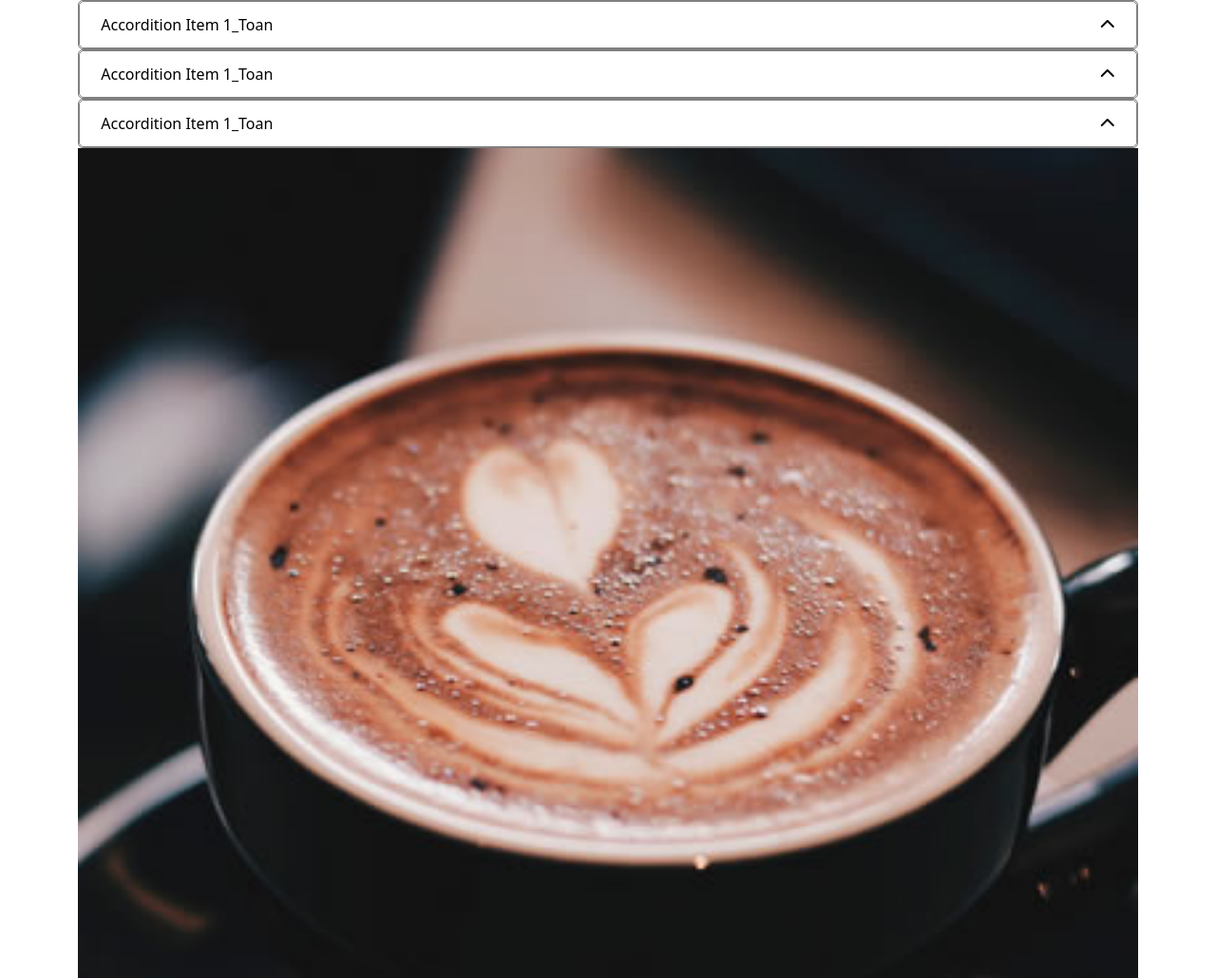
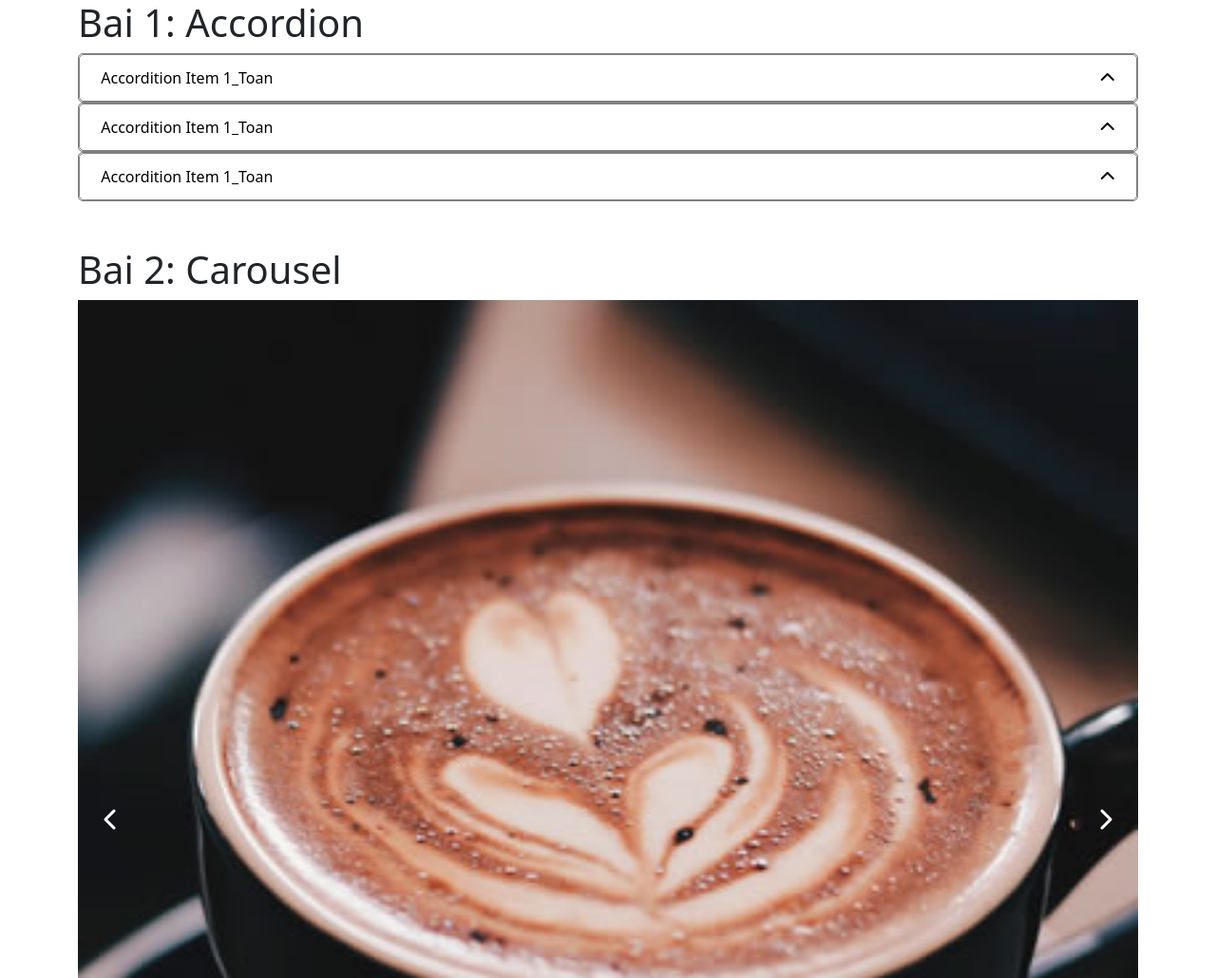
Before and after one commit to ToanVT1/BT-Bootstrap, a plain HTML site: page index.html in a window 1280 px wide. Shown: the top 1030 px of the page at 95% size. Drawn offline with nearby package versions, Linux system fonts and the light colour scheme.

Commit message:
commit so 2

```diff
--- a/css/style.css
+++ b/css/style.css
@@ -44,13 +44,47 @@
 
 
 /* Carousel  */
-img{
+
+.carousel-container{
+    position: relative;
+    overflow: hidden;
+    max-width: 100%;
+}
+.carousel img{
     width: 100%;
+
 }
 
-.moveimage{
+.slide {
     display: none;
+    transition: transform 0.5s ease;
 }
-.moveimage.active{
-    width: 100%;
+
+.slide.active {
+    display: block;
+    flex: 0 0 100%;
+    text-align: center;
+    align-items: center;
+
 }
+
+.carousel-container button {
+    position: absolute;
+    top: 50%;
+    transform: translateY(-50%);
+    z-index: 100;
+    color: white;
+    border: none;
+    padding: 10px;
+    cursor: pointer;
+    border-radius: 50%;
+    display: block;
+    background-color: rgba(0,0,0,0);
+    scale: 1.5;
+}
+.carousel-container .leftbutton{
+    left: 20px;
+}
+.carousel-container .rightbutton{
+    right: 20px;
+}
--- a/index.html
+++ b/index.html
@@ -16,6 +16,7 @@
 <body>
   <div class="container">
     <div class="bai1">
+      <h1>Bai 1: Accordion</h1>
       <div class="accordion">
         <button class="accordion-btt" data-target="content1">
           Accordition Item 1_Toan
@@ -23,10 +24,13 @@
             <i class="fa-solid fa-chevron-up"></i>
           </div>
         </button>
-        <div class="accordion-ct" data-content="content1">This is the first item's accordion body.</strong> It is shown by
-          default, until the collapse plugin adds the appropriate classes that we use to style each element. These classes
+        <div class="accordion-ct" data-content="content1">This is the first item's accordion body.</strong> It is shown
+          by
+          default, until the collapse plugin adds the appropriate classes that we use to style each element. These
+          classes
           control the overall appearance, as well as the showing and hiding via CSS transitions. You can modify any of
-          this with custom CSS or overriding our default variables. It's also worth noting that just about any HTML can go
+          this with custom CSS or overriding our default variables. It's also worth noting that just about any HTML can
+          go
           within the <code>.accordion-body</code>, though the transition does limit overflow.
         </div>
       </div>
@@ -68,51 +72,31 @@
 
 
     <div class="bai2">
-      <div class="carousel active">
-        <img src="img/chilling-cafe-11.jpg" class="slide" alt="">
+      <br>
+      <br>
+      <h1>Bai 2: Carousel</h1>
+      <div class="carousel-container">
+        <div class="carousel">
+          <img src="img/chilling-cafe-11.jpg" class="slide active" alt="">
       </div>
       <div class="carousel">
-        <img src="img/chilling-cafe-12.jpg" class="slide" alt="">
+          <img src="img/chilling-cafe-12.jpg" class="slide" alt="">
       </div>
       <div class="carousel">
-        <img src="img/chilling-cafe-13.jpg" class="slide" alt="">
+          <img src="img/chilling-cafe-13.jpg" class="slide" alt="">
       </div>
       <button class="rightbutton">
-        <i class="fa-solid fa-chevron-right"></i>
+          <i class="fa-solid fa-chevron-right"></i>
       </button>
+      <button class="leftbutton">
+          <i class="fa-solid fa-chevron-left"></i>
+      </button>
+  </div>
 
-      <button class="leftbutton">
-        <i class="fa-solid fa-chevron-left"></i>
-      </button>
+      </div>
 
 
 
-    </div>
-
-    <br>
-    <br>
-
-<div id="carouselExampleControls" class="carousel slide" data-bs-ride="carousel">
-  <div class="carousel-inner">
-    <div class="carousel-item active">
-      <img src="img/chilling-cafe-11.jpg" class="d-block w-100" alt="...">
-    </div>
-    <div class="carousel-item">
-      <img src="img/chilling-cafe-12.jpg" class="d-block w-100" alt="...">
-    </div>
-    <div class="carousel-item">
-      <img src="img/chilling-cafe-13.jpg" class="d-block w-100" alt="...">
-    </div>
-  </div>
-  <button class="carousel-control-prev" type="button" data-bs-target="#carouselExampleControls" data-bs-slide="prev">
-    <span class="carousel-control-prev-icon" aria-hidden="true"></span>
-    <span class="visually-hidden">Previous</span>
-  </button>
-  <button class="carousel-control-next" type="button" data-bs-target="#carouselExampleControls" data-bs-slide="next">
-    <span class="carousel-control-next-icon" aria-hidden="true"></span>
-    <span class="visually-hidden">Next</span>
-  </button>
-</div>
 
 
 
--- a/js/index.js
+++ b/js/index.js
@@ -5,6 +5,7 @@ function handleCollapsed(button) {
         const allContents = document.querySelectorAll('.accordion-ct');
         const allButtons = document.querySelectorAll('.accordion-btt');
         const rotates = document.querySelectorAll('.fa-solid');
+        console.log(rotates)
 
         allContents.forEach(item => {
             if (item !== content) {
@@ -27,6 +28,7 @@ function handleCollapsed(button) {
 
         // Xác định biểu tượng cần xoay và xoay nó
         const rotate = button.querySelector('.fa-solid');
+        console.log(rotate)
         rotates.forEach(icon => {
             if (icon === rotate) {
                 icon.classList.toggle('rotate');
@@ -48,13 +50,28 @@ const rightButton = document.querySelector('.rightbutton');
 
 const leftButton = document.querySelector('.leftbutton');
 const slide = document.querySelectorAll('.slide');
-rightButton.onclick = handleCarousel();
-function handleCarousel (Button){
-    Button.addEventListener('click',()=>{
-        activeCarousel = document.querySelector('.active');
 
-
+let currentIndex = 0;
+function showSlide(index) {
+    // slide.forEach((slide, i) => {
+    //     if (i === index) {
+    //         slide.classList.add('active')
+    //     } else {
+    //         slide.classList.remove('active')
+    //     }
+    // })
+    slide.forEach((slide,i)=>{
+        slide.classList.toggle("active", i===index);
     })
-
-
 }
+function rightSlide (){
+    currentIndex = (currentIndex+1)%slide.length
+    showSlide(currentIndex)
+}
+function leftSlide() {
+    currentIndex = (currentIndex - 1 + slide.length) % slide.length;
+    showSlide(currentIndex);
+}
+showSlide(currentIndex);
+rightButton.addEventListener('click', rightSlide);
+leftButton.addEventListener('click', leftSlide);
```
Also changed, not shown: 1 other file.
